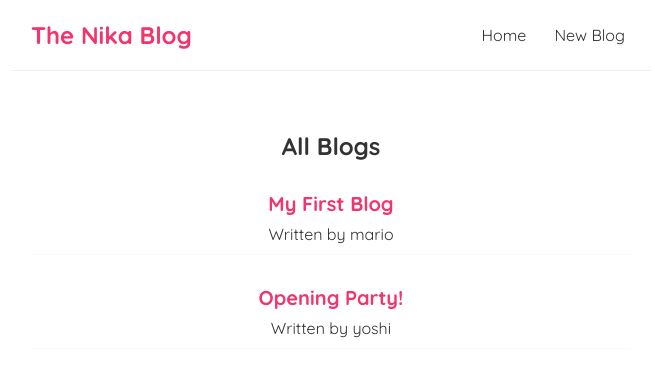
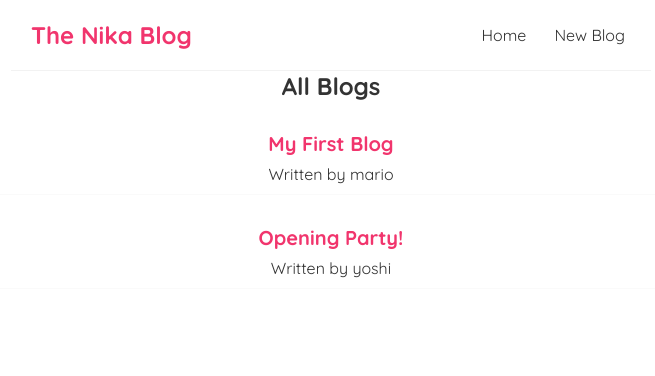
Before and after one commit to ak-nika/Learning_React, a React (Create React App) app: page / in a window 1280 px wide. Shown: the top 376 px of the page, without its empty margins (309-964 px from the left). Built offline with nearby package versions, Linux system fonts and the light colour scheme; data requests are answered from the project's data file.

Commit message:
chapter 21 done

```diff
--- a/src/App.js
+++ b/src/App.js
@@ -1,7 +1,7 @@
 import './App.css';
 import Navbar from './Components/Navbar';
 import Home from './Components/Home';
-import { Route, Routes } from 'react-router-dom';
+import { Route, Routes, BrowserRouter as Router, Switch } from 'react-router-dom';
 
 function App() {
   return (
--- a/src/Components/Home.jsx
+++ b/src/Components/Home.jsx
@@ -6,13 +6,12 @@ const Home = () => {
   const { data: blogs, isPending, error } = useFetch(`http://localhost:8000/blogs`);
 
   return (
-    <div className="content">
+
     <div className="home">
       { error && <div>{error}</div> }
       { isPending && <div>Loading...</div> }
       {blogs && <BlogList blogs={blogs} title="All Blogs" />}
     </div>
-    </div>
   );
 }
 
--- a/src/Components/Navbar.jsx
+++ b/src/Components/Navbar.jsx
@@ -1,9 +1,11 @@
+import { Link } from "react-router-dom";
+
 const Navbar = () => {
     return (
         <nav className="navbar">
             <h1>The Nika Blog</h1>
             <div className="links">
-                <a href="/">Home</a>
+                <Link to="/">Home</Link>
                 <a href="/create">New Blog</a>
             </div>
         </nav>
```
